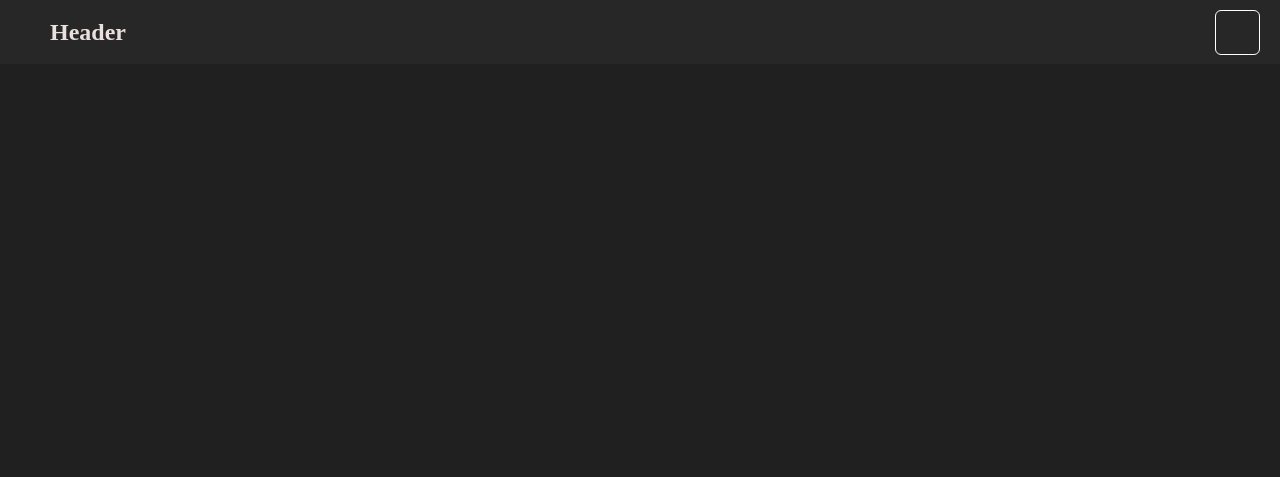
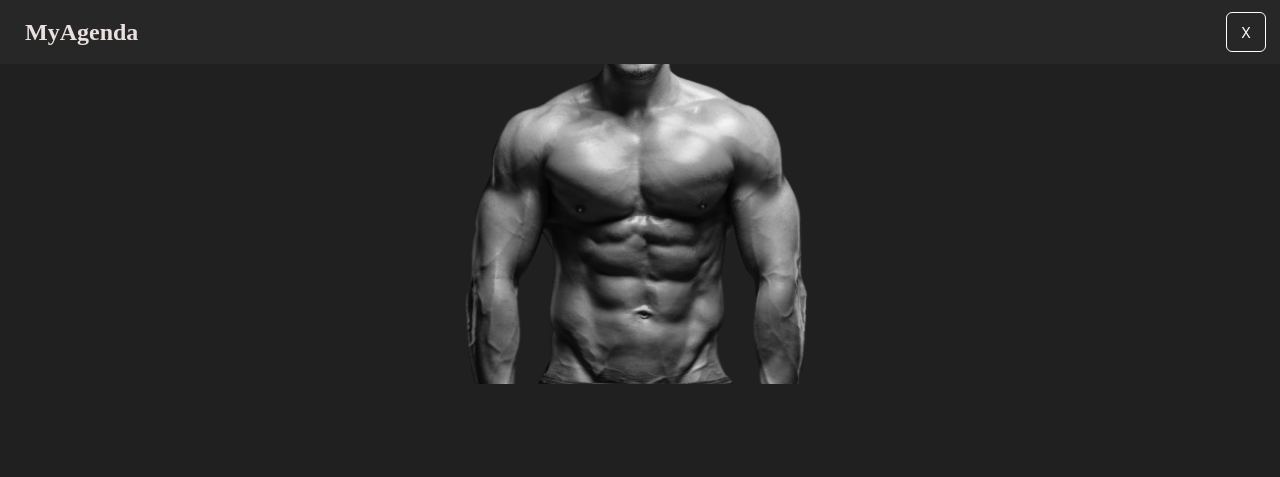
Before and after one commit to Sergiioog/PaginaSass, an Astro site: page / in a window 1280 px wide. Built offline with nearby package versions, Linux system fonts and the light colour scheme; Astro itself is replaced by a stand-in of ours.

Commit message:
Foto Principal

```diff
--- a/src/components/OffCanvas.jsx
+++ b/src/components/OffCanvas.jsx
@@ -17,6 +17,7 @@ const App = () => {
     <>
       <Space>
         <Button  className='botonOffCanvas' onClick={showDrawer}>
+          X
         </Button>
       </Space>
       <Drawer
@@ -32,7 +33,7 @@ const App = () => {
         <p className='seccionDrawer'>Inicio</p>
       </div>
       <div className='divSeccionHeader'>
-        <p className='seccionDrawer'>Mi Calendario</p>
+        <p className='seccionDrawer'>Mi calendario</p>
       </div>
       <div className='divSeccionHeader'>
         <p className='seccionDrawer'>Ejercicios</p>
--- a/src/components/header.astro
+++ b/src/components/header.astro
@@ -2,6 +2,6 @@
 import OffCanvas from '../components/OffCanvas'
 ---
 <header>
-    <h2>Header</h2>
+    <h2>MyAgenda</h2>
     <OffCanvas client:load />
 </header>
--- /dev/null
+++ b/src/components/sections/SeccionTituloPrincipal.astro
@@ -0,0 +1,3 @@
+<section id="seccionTitulo">
+    <img id=fotoInicial src="assets/images/foto1.png" alt="Foto Inicial de Página" />
+</section>
--- a/src/pages/index.astro
+++ b/src/pages/index.astro
@@ -1,8 +1,10 @@
 ---
 import Layout from '../layouts/Layout.astro';
 import Header from '../components/Header.astro';
+import SeccionTituloPrincipal from '../components/sections/SeccionTituloPrincipal.astro';
 ---
 
 <Layout title="Inicio">
   <Header />
+  <SeccionTituloPrincipal />
 </Layout>
--- a/src/styles/main.scss
+++ b/src/styles/main.scss
@@ -17,15 +17,14 @@ header {
     background-color: $color-header !important;
     display: flex;
     justify-content: space-between;
-    padding-left: 50px;
-    padding-right: 20px;
     align-items: center;
 }
-// main.scss
-
+header h2 {
+    padding-left: 25px;
+}
 .botonOffCanvas {
-    height: 45px;
-    width: 45px;
+    height: 40px;
+    width: 40px;
     display: flex;
     justify-content: center;
     align-items: center;
@@ -33,6 +32,7 @@ header {
     border: white 1px solid;
     background-color: transparent;
     color: white;
+    margin-right: 14px;
 }
 .seccionDrawer {
     white-space: nowrap;
@@ -42,7 +42,7 @@ header {
     font-weight: bold;
     color: #323030;
     letter-spacing: -0.5px;
-    margin-top: 5px;
+    margin-top: 7px;
 }
 .divSeccionHeader {
     width: auto;
@@ -52,5 +52,26 @@ header {
     cursor: pointer;
     color: $color-header;
 }
+/*------------HEADER---------------*/
 
-/*------------HEADER---------------*/
+/*------------SECCIONES------------*/
+
+/*---SECCIÓN TÍTULO---*/
+#seccionTitulo {
+    height: 40vh;
+    width: 100%;
+    display: flex;
+    justify-content: center;
+    align-items: center;
+    overflow: hidden; /* Oculta el contenido que sobresale */
+}
+
+#fotoInicial {
+    height: 600px;
+    margin-bottom: 100px;
+    object-fit: cover; /* Ajusta la imagen manteniendo su relación de aspecto */
+}
+
+/*---SECCIÓN TÍTULO---*/
+
+/*------------SECCIONES------------*/
```
Also changed, not shown: public/assets/images/foto1.png (added).
